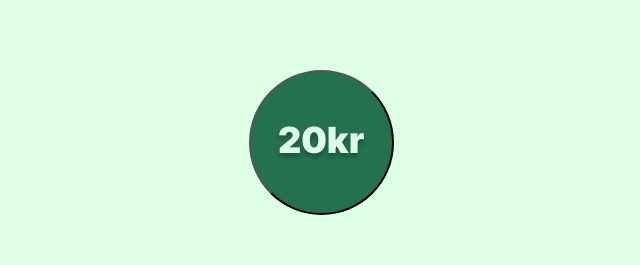
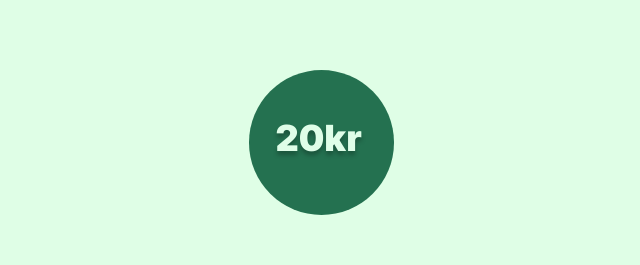
Before and after one commit to Brian-ED/sparas-kodu, a plain HTML site: page html/index.html in a window 1280 px wide. Shown: the part 454-719 px from the top of the page, 319-959 px from the left. Drawn offline with nearby package versions, Linux system fonts and the light colour scheme.

Commit message:
tiny border fixes

```diff
--- a/html/css/iphone-13-u38-14-1.css
+++ b/html/css/iphone-13-u38-14-1.css
@@ -80,9 +80,9 @@
   border-radius: 72.5px;
   display: flex;
   height: 145px;
-  margin-left: 1.0px;
   min-width: 145px;
   padding: 46px 27px;
+  border: green;
 }
 
 .iphone-13-u38-14-1 .price {
--- a/html/css/iphone-13-u38-14-3.css
+++ b/html/css/iphone-13-u38-14-3.css
@@ -547,7 +547,6 @@
 
 .iphone-13-u38-14-3 .icon_-medal-1 {
   align-items: center;
-  box-shadow: 2px 2px 0px #a28b7a33;
   display: flex;
   height: 96px;
   padding: 0 12.5px;
```
